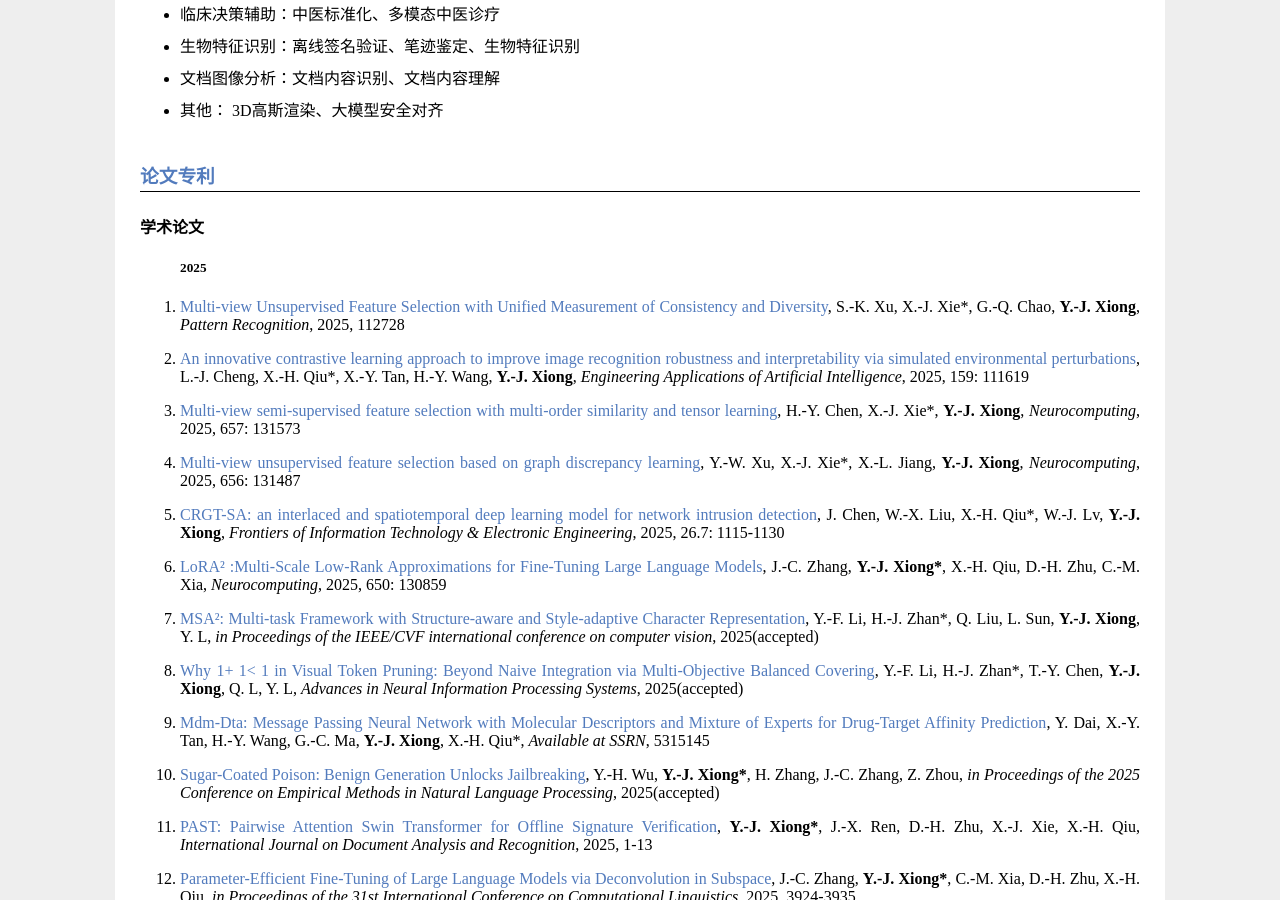
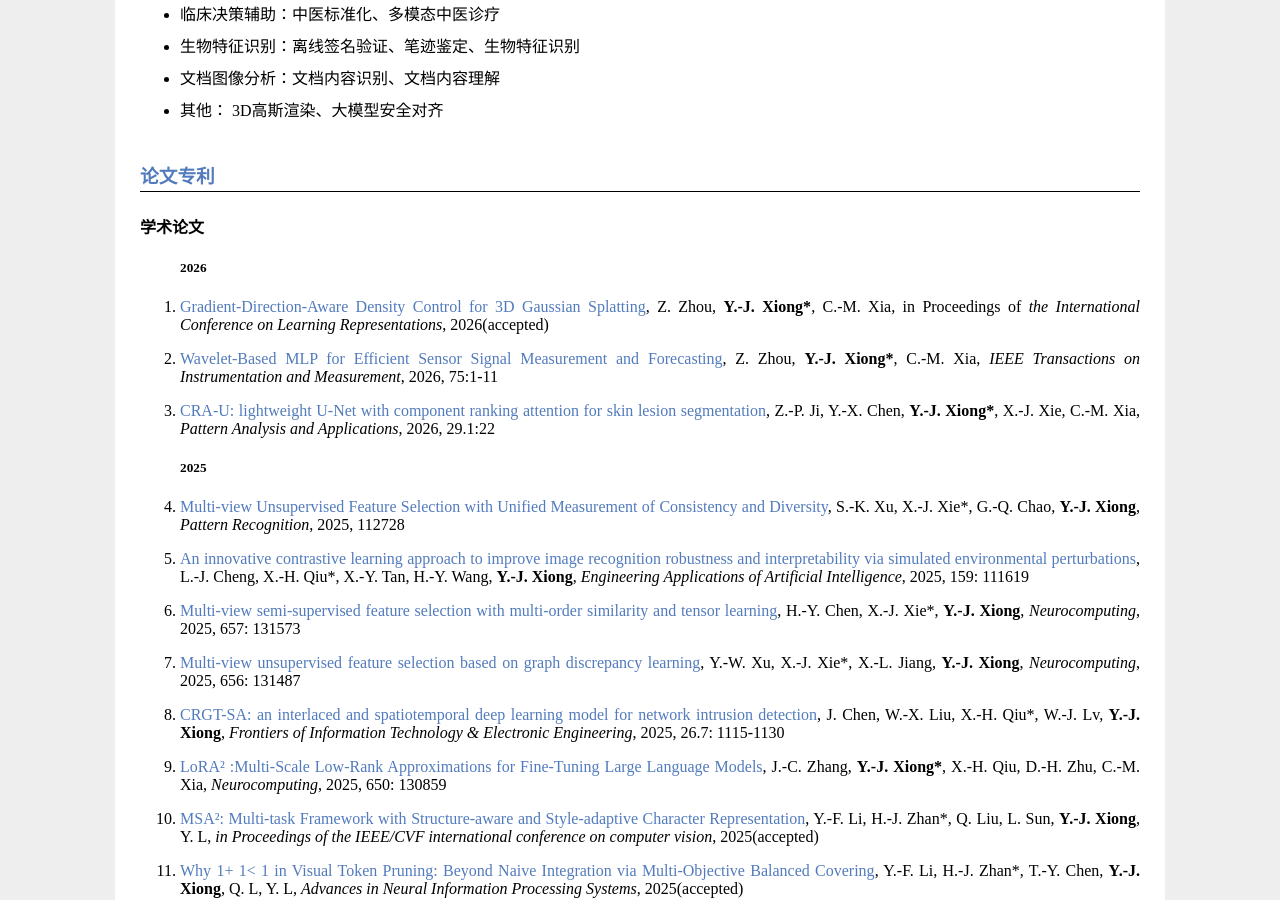
Before and after one commit to X-Lab-CN/introduce, a Jekyll site: the page introduce.html, which Jekyll copies as it is, in a window 1280 px wide and 900 px high, scrolled down 2209 px. Built offline with Jekyll 4.4.1, drawn with Linux system fonts in a browser that asks for light colours.

Commit message:
Update introduce.html

```diff
--- a/introduce.html
+++ b/introduce.html
@@ -239,6 +239,22 @@
     <div class="out" style="margin: auto;" id="text">
         <h4>学术论文</h4>
         <ol>
+		<h5>2026</h5>
+		<li>
+                <a href="https://arxiv.org/abs/2508.09239">
+                    <p>Gradient-Direction-Aware Density Control for 3D Gaussian Splatting</a>,
+               Z. Zhou, <strong>Y.-J. Xiong*</strong>, C.-M. Xia, in Proceedings of <em>the International Conference on Learning Representations</em>, 2026(accepted)</p>
+            </li>
+		<li>
+                <a href="https://ieeexplore.ieee.org/document/11358391">
+                    <p>Wavelet-Based MLP for Efficient Sensor Signal Measurement and Forecasting</a>,
+               Z. Zhou, <strong>Y.-J. Xiong*</strong>, C.-M. Xia, <em>IEEE Transactions on Instrumentation and Measurement</em>, 2026, 75:1-11</p>
+            </li>
+		<li>
+                <a href="https://link.springer.com/article/10.1007/s10044-025-01603-w">
+                    <p>CRA-U: lightweight U-Net with component ranking attention for skin lesion segmentation</a>,
+               Z.-P. Ji, Y.-X. Chen, <strong>Y.-J. Xiong*</strong>, X.-J. Xie, C.-M. Xia, <em>Pattern Analysis and Applications</em>, 2026, 29.1:22</p>
+            </li>
         <h5>2025</h5>
 		<li>
                 <a href="https://www.sciencedirect.com/science/article/abs/pii/S0031320325013913">
```
